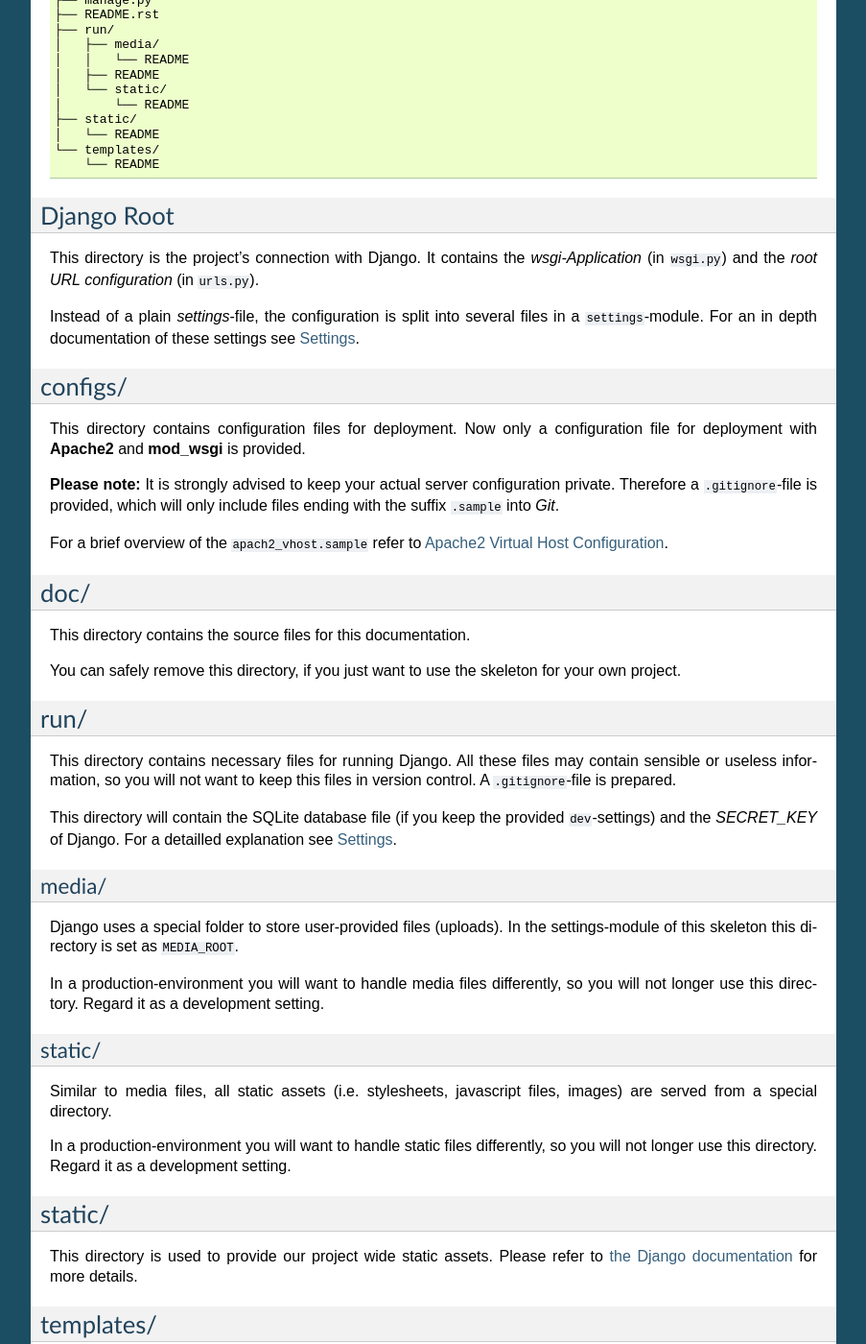
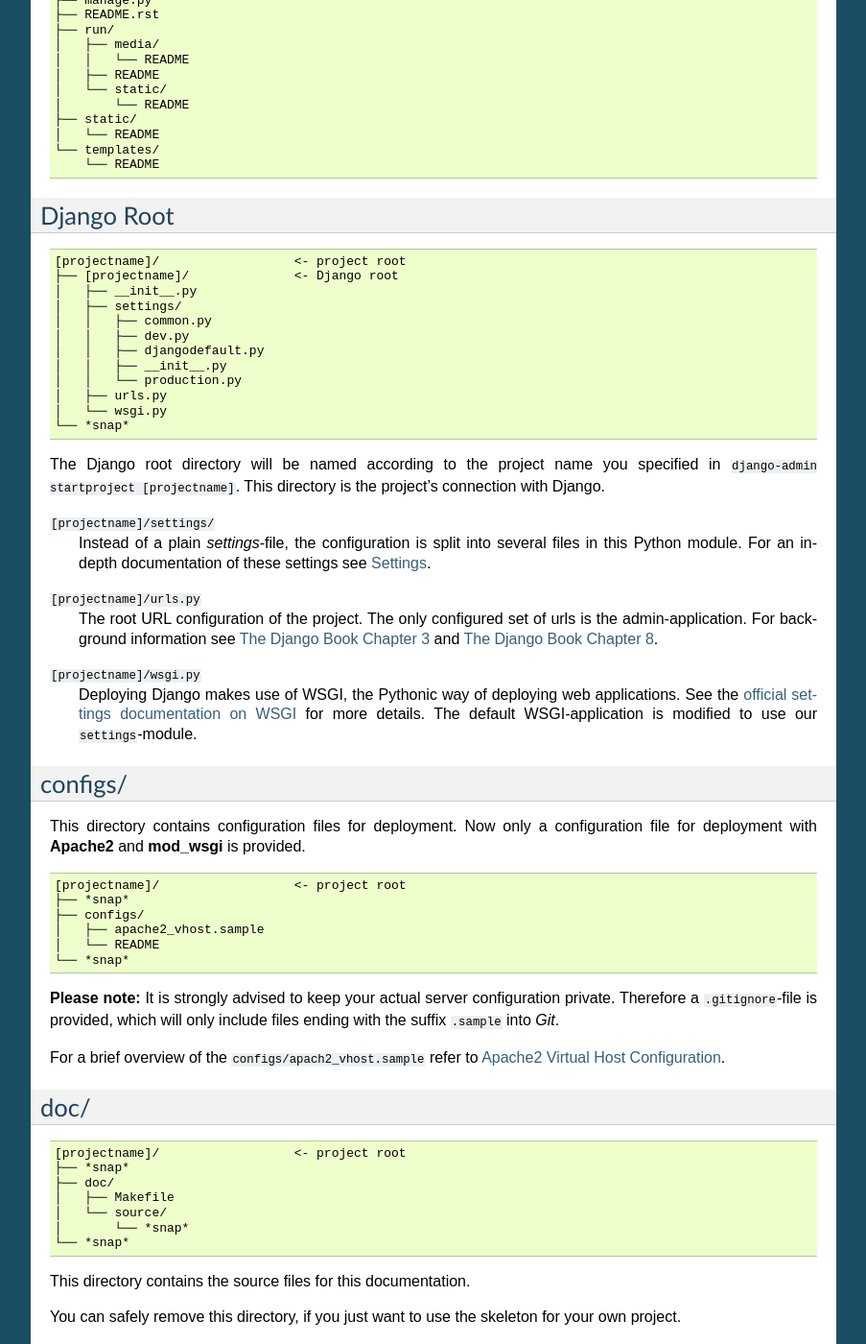
Before and after one commit to Mischback/django-project-skeleton, a Sphinx documentation site: the page built from doc/source/structure.rst, in a window 1280 px wide and 1400 px high, scrolled down 840 px. Shown: the whole window at 96% size, without its empty margins (198-1101 px from the left). Built offline with Sphinx 7.4.7, drawn with Linux system fonts in a browser that asks for light colours; some of the changed text lies outside the part shown.

Commit message:
Redo the structure. Should be more readable now.

```diff
--- a/doc/source/structure.rst
+++ b/doc/source/structure.rst
@@ -29,7 +29,7 @@
 supports URLs. So you can easily fetch this skeleton from **GitHub** using this
 command::
 
-    $ django-admin startproject --template=https://github.com/Mischback/django-project-skeleton/archive/master.zip [projectname]
+    $ django-admin startproject --template=https://github.com/Mischback/django-project-skeleton/archive/development.zip [projectname]
 
 Your project will look like this::
 
@@ -68,13 +68,42 @@
 Django Root
 -----------
 
-This directory is the project's connection with Django. It contains the
-*wsgi-Application* (in ``wsgi.py``) and the *root URL configuration*
-(in ``urls.py``).
+::
 
-Instead of a plain *settings*-file, the configuration is split into several
-files in a ``settings``-module. For an in depth documentation of these settings
-see :ref:`label-project-settings`.
+    [projectname]/                  <- project root
+    ├── [projectname]/              <- Django root
+    │   ├── __init__.py
+    │   ├── settings/
+    │   │   ├── common.py
+    │   │   ├── dev.py
+    │   │   ├── djangodefault.py
+    │   │   ├── __init__.py
+    │   │   └── production.py
+    │   ├── urls.py
+    │   └── wsgi.py
+    └── *snap*
+
+The Django root directory will be named according to the project name you
+specified in ``django-admin startproject [projectname]``. This directory is the
+project's connection with Django.
+
+``[projectname]/settings/``
+    Instead of a plain *settings*-file, the configuration is split into several
+    files in this Python module. For an in-depth documentation of these
+    settings see :ref:`label-project-settings`.
+
+``[projectname]/urls.py``
+    The root URL configuration of the project. The only configured set of urls
+    is the admin-application. For background information see `The Django Book
+    Chapter 3 <http://www.djangobook.com/en/2.0/chapter03.html>`_ and `The
+    Django Book Chapter 8 <http://www.djangobook.com/en/2.0/chapter08.html>`_.
+
+``[projectname]/wsgi.py``
+    Deploying Django makes use of WSGI, the Pythonic way of deploying web
+    applications. See the `official settings documentation on WSGI
+    <https://docs.djangoproject.com/en/1.7/howto/deployment/wsgi/>`_ for more
+    details. The default WSGI-application is modified to use our
+    ``settings``-module.
 
 
 configs/
@@ -84,16 +113,35 @@
 configuration file for deployment with **Apache2** and **mod_wsgi** is
 provided.
 
+::
+
+    [projectname]/                  <- project root
+    ├── *snap*
+    ├── configs/
+    │   ├── apache2_vhost.sample
+    │   └── README
+    └── *snap*
+
 **Please note:** It is strongly advised to keep your actual server
 configuration private. Therefore a ``.gitignore``-file is provided, which will
 only include files ending with the suffix ``.sample`` into *Git*.
 
-For a brief overview of the ``apach2_vhost.sample`` refer to
+For a brief overview of the ``configs/apach2_vhost.sample`` refer to
 :ref:`label-apache2-vhost`.
 
 
 doc/
 ----
+
+::
+
+    [projectname]/                  <- project root
+    ├── *snap*
+    ├── doc/
+    │   ├── Makefile
+    │   └── source/
+    │       └── *snap*
+    └── *snap*
 
 This directory contains the source files for this documentation.
 
@@ -104,6 +152,18 @@
 run/
 ----
 
+::
+
+    [projectname]/                  <- project root
+    ├── *snap*
+    ├── run/
+    │   ├── media/
+    │   │   └── README
+    │   ├── README
+    │   └── static/
+    │       └── README
+    └── *snap*
+
 This directory contains necessary files for running Django. All these files
 may contain sensible or useless information, so you will not want to keep this
 files in version control. A ``.gitignore``-file is prepared.
@@ -112,35 +172,37 @@
 ``dev``-settings) and the *SECRET_KEY* of Django. For a detailled explanation
 see :ref:`label-project-settings`.
 
-media/
-^^^^^^
+``run/media/``
+    Django uses a special folder to store user-provided files (uploads). In the
+    settings-module of this skeleton this directory is set as ``MEDIA_ROOT``.
 
-Django uses a special folder to store user-provided files (uploads). In the
-settings-module of this skeleton this directory is set as ``MEDIA_ROOT``.
-
-In a production-environment you will want to handle media files differently,
-so you will not longer use this directory. Regard it as a development setting.
-
-static/
-^^^^^^^
-
-Similar to media files, all static assets (i.e. stylesheets, javascript files,
-images) are served from a special directory.
-
-In a production-environment you will want to handle static files differently,
-so you will not longer use this directory. Regard it as a development setting.
+``run/static/``
+    Similar to media files, all static assets (i.e. stylesheets, javascript
+    files, images) are served from a special directory.
 
 
-static/
--------
+static/ and templates/
+----------------------
 
-This directory is used to provide our project wide static assets. Please refer
-to `the Django documentation
-<https://docs.djangoproject.com/en/1.7/howto/static-files/#configuring-static-files>`_
-for more details.
+::
 
+    [projectname]/                  <- project root
+    ├── *snap*
+    ├── static/
+    │   └── README
+    └── templates/
+        └── README
 
-templates/
-----------
+These directories are used for project wide files, meaning project wide static
+assets and templates.
 
-This directory is used to provide our project wide templates.
+``static/``
+    This directory is used to provide our project wide static assets. Please
+    refer to `the Django documentation
+    <https://docs.djangoproject.com/en/1.7/howto/static-files/#configuring-static-files>`_
+    for more details. :ref:`label-project-settings` documents the
+    ``STATICFILES_DIRS``-setting.
+
+``templates/``
+    This directory is used to provide our project wide templates.
+    :ref:`label-project-settings` documents the ``TEMPLATE_DIRS``-setting.
```
